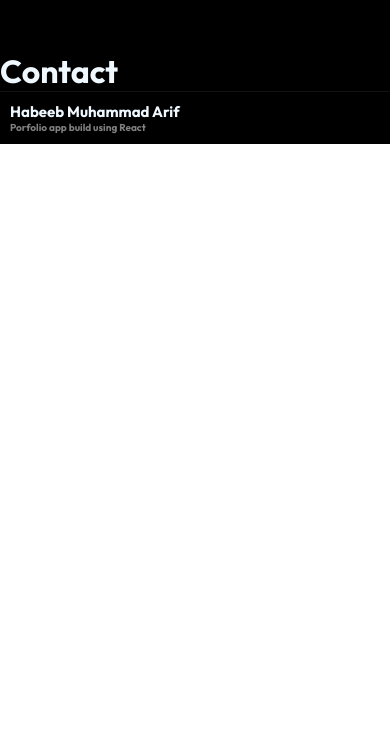
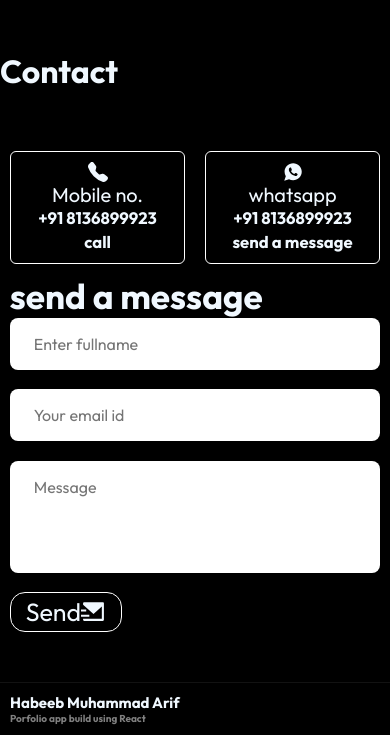
Before and after one commit to Habeeb8136/my-portfolio, a React (Create React App) app: page / in a window 390 px wide. Shown: the part 2523-3258 px from the top of the page. Before the commit the page ends 2667 px from the top, so only its background shows below. Built offline with nearby package versions, Linux system fonts and the light colour scheme.

Commit message:
contact component

```diff
--- a/src/Components/Contact/Contact.css
+++ b/src/Components/Contact/Contact.css
@@ -0,0 +1,102 @@
+.contactsContainer{
+    padding-block: 50px;
+    display: flex;
+
+    margin: auto;
+    justify-content: center;
+    align-items: center;
+
+    font-size: 30px;
+}
+.redirectMsg{
+width: 30%;
+display: flex;
+flex-direction: column;
+justify-content: space-between;
+}
+.redirectMsg div{
+    width: 70%;
+    padding: 10px;
+    margin: 10px;
+    background-color: rgb(0, 0, 0);
+    border: 0.5px solid white;
+    border-radius: 6px;
+    display: flex;
+    flex-direction: column;
+    align-items: center;
+    justify-content: center;
+
+}
+.formMsg{
+ width: 50%;
+}
+.formMsg button{
+    width: fit-content;
+    font-size: 25px;
+    display: flex;
+    align-items: center;
+    justify-content: center;
+    padding: 3px;
+    padding-inline: 15px;
+    background-color: black;
+    border: 1px solid white;
+    border-radius:15px ;
+   }
+.form{
+    display: flex;
+    flex-direction: column;
+    gap: 1.2rem;
+
+
+}
+input,
+textarea {
+  width: 100%;
+  padding: 1rem 1.5rem;
+  font-size: 1rem;
+  border-radius: 0.5rem;
+
+  border: 2px solid var(--color-primary-variant);
+  resize: none;
+  color: black;
+}
+
+.alert{
+    position: fixed;
+    top: 50%;
+    left: 50%;
+    transform: translate(-50%, -50%);
+    width: 300px;
+    text-align: center;
+    padding-block: 5%;
+    font-size: 30px;
+    font-weight: 600;
+    border-radius: 8px;
+    background-color: rgba(32, 32, 32, 0.923);
+}
+.alertCloseBtn{
+    position: absolute;
+    left: 95%;
+    bottom: 95%;
+    transform: translate(-100%, 100%);
+}
+
+@media screen and (max-width:800px){
+    .redirectMsg{
+        display: flex;
+        flex-direction: row;
+        width: auto;
+        margin: auto;
+        font-size: 20px;
+    }
+    .contactsContainer{
+        display: block;
+        align-items: center;
+        justify-content: center;
+    }
+    .formMsg{
+        width: 95%;
+        margin: auto;
+    }
+
+}
--- a/src/Components/Contact/Contact.js
+++ b/src/Components/Contact/Contact.js
@@ -1,10 +1,69 @@
-import React from 'react';
+import React, { useState } from 'react';
+import emailjs from 'emailjs-com'
+import './Contact.css'
+import {IoLogoWhatsapp} from 'react-icons/io'
+import {BsFillTelephoneFill} from 'react-icons/bs'
+import {AiFillCloseCircle} from 'react-icons/ai'
+import {RiMailSendFill} from 'react-icons/ri'
 
 const Contact = () => {
+
+    const [alert,setAlert]=useState(false)
+
+    function sendMsg(e){
+        e.preventDefault();
+
+        emailjs.sendForm('gmail', 'template_2pwz649', e.target, 'x7wgSqUIWpgG-kNru')
+          .then((result) => {
+            console.log(result.text);
+          }, (error) => {
+            console.log(error.text);
+          });
+
+          e.target.reset();
+    }
+    function handleClick(){
+        setAlert(!alert)
+    }
+
     return (
-        <div>
-            <h1>Contact</h1>
+        <>
+        <h1>Contact</h1>
+        <div className='contactsContainer'>
+
+            {alert?<div className='alert'>
+                <div><p>Message sent succesfully</p></div>
+                <div  onClick={handleClick}><AiFillCloseCircle className='alertCloseBtn' >close</AiFillCloseCircle></div>
+            </div>: null}
+
+
+            <div className='redirectMsg'>
+                <div className='mob'>
+                    <BsFillTelephoneFill className='telLogo'/>
+                    <p>Mobile no.</p>
+                    <h5>+91 8136899923</h5>
+                    <h4><small>call</small></h4>
+                </div>
+                <div className='whatsapp'>
+                    <IoLogoWhatsapp className='whatsLogo'/>
+                    <p>whatsapp</p>
+                    <h5>+91 8136899923</h5>
+                    <h4><small>send a message</small></h4>
+                </div>
+            </div>
+
+
+            <div className='formMsg'>
+            <h3>send a message</h3>
+                <form onSubmit={sendMsg} className='form'>
+                    <input name='name' type='text' placeholder='Enter fullname'></input>
+                    <input name='email' type='email' placeholder='Your email id'></input>
+                    <textarea name='message' rows='4' placeholder='Message'></textarea>
+                    <button type='submit' onClick={handleClick} className='sendBtn'>Send <RiMailSendFill /></button>
+                </form>
+            </div>
         </div>
+        </>
     );
 }
 
```
